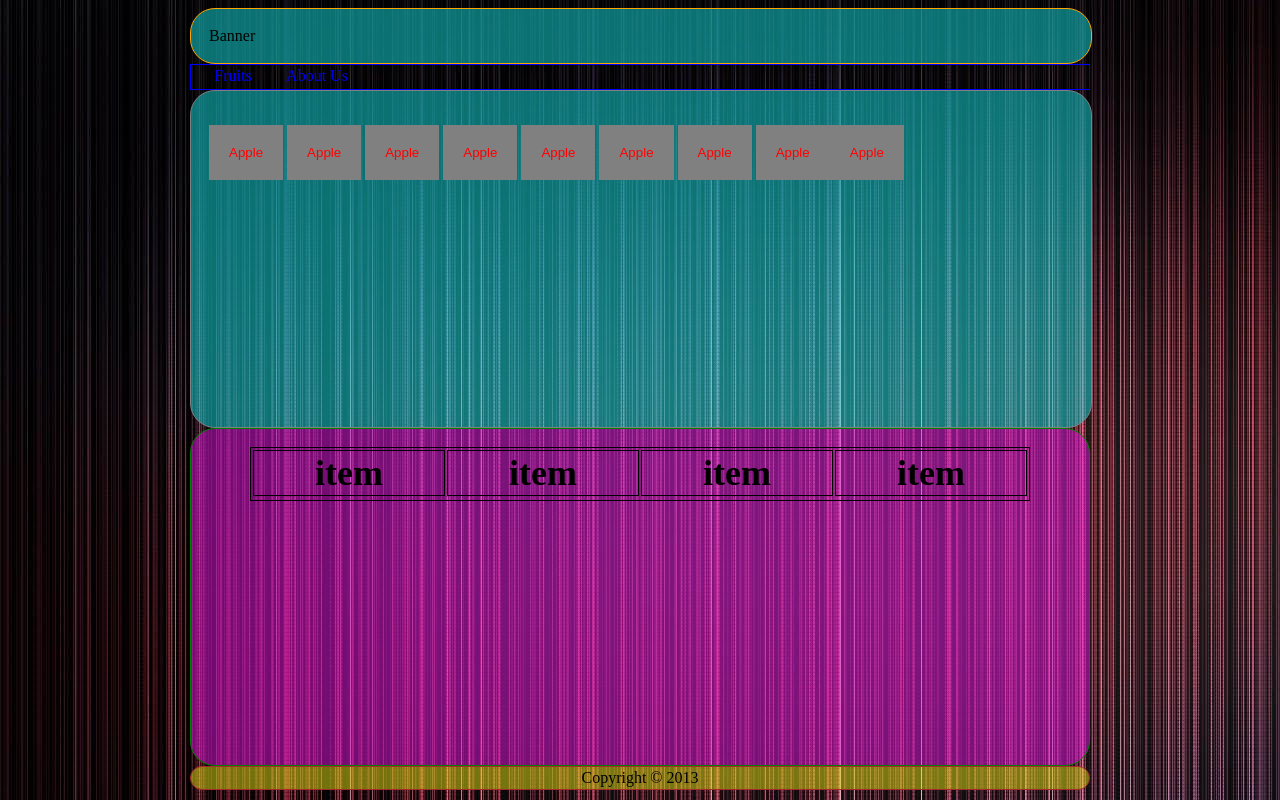
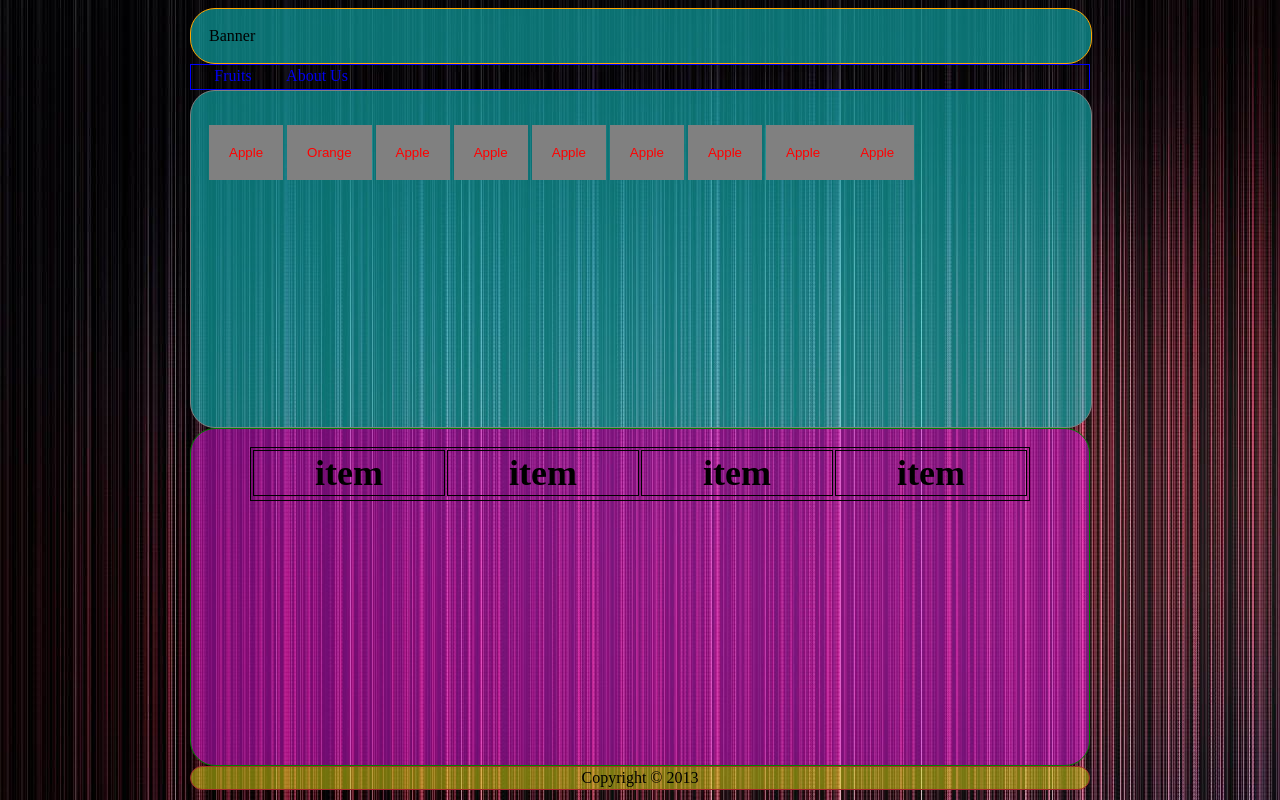
Before and after one commit to TomasSkurauskas/T-Store, a plain HTML site: page HTML/store.html in a window 1280 px wide. Drawn offline with Linux system fonts and the light colour scheme.

Commit message:
Small change in button

```diff
--- a/HTML/store.html
+++ b/HTML/store.html
@@ -26,7 +26,7 @@
   </div>
   <div id = "items">
   <p><button class = "button" type="button">Apple</button>
-  <button class = "button" type="button">Apple</button>
+  <button class = "button" type="button">Orange</button>
   <button class = "button" type="button">Apple</button>
   <button class = "button" type="button">Apple</button>
   <button class = "button" type="button">Apple</button>
```
